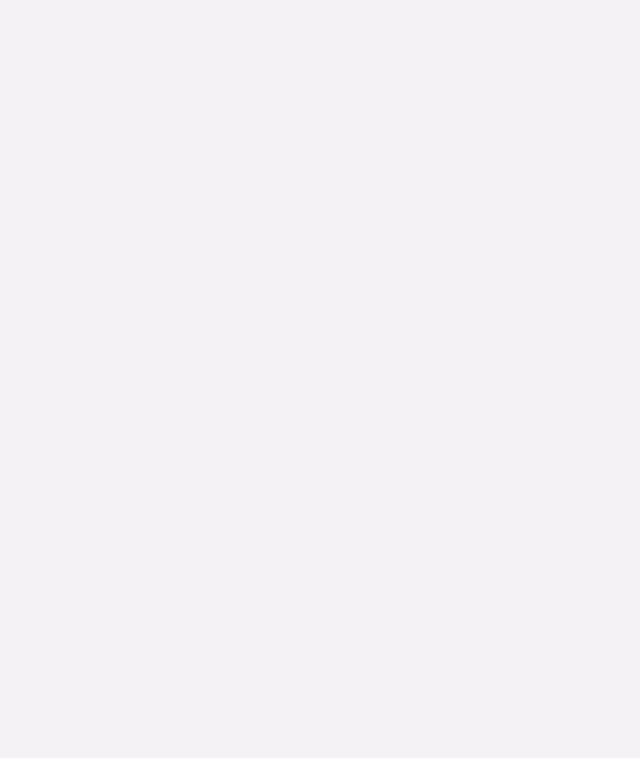
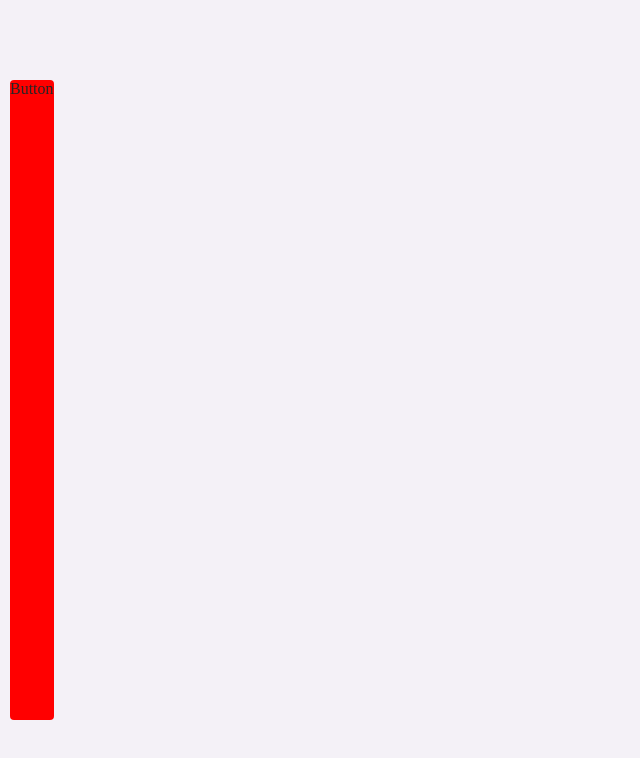
Before and after one commit to harlenalvarez/shigaraki-board, a React (Vite) app: page / in a window 1280 px wide. Shown: the top 758 px of the page, without its empty margins (0-640 px from the left). Built offline with nearby package versions, Linux system fonts and the light colour scheme.

Commit message:
feat: add side actions

```diff
--- /dev/null
+++ b/src/components/CanvasActions/CanvasActions.styled.tsx
@@ -0,0 +1,13 @@
+import { styled } from '@mui/material/styles';
+import MuiStack from '@mui/system/Stack';
+
+type StackProps = {
+  currentHeight: string
+}
+export const Stack = styled(MuiStack)<StackProps>`
+  position: absolute;
+  top: calc((100vh - ${props => props.currentHeight}) / 2);
+  left: 10px;
+  background-color: red;
+  border-radius: 4px;
+`
--- a/src/components/CanvasActions/CanvasActions.tsx
+++ b/src/components/CanvasActions/CanvasActions.tsx
@@ -1,13 +1,20 @@
 import Divider from '@mui/material/Divider';
-import Stack from '@mui/system/Stack';
-import { MainSection } from '../SectionsRender';
+import { useLayoutEffect, useRef, useState } from 'react';
+import { Stack } from './CanvasActions.styled';
 
-export const canvasActions = () => {
+export const CanvasActions = () => {
+  const stackRef = useRef<HTMLDivElement>(null);
+  const [currentHeight, setCurrentHeight] = useState('');
+
+  useLayoutEffect(() => {
+    if(!stackRef.current) return;
+    const { height } = stackRef.current.getBoundingClientRect();
+    setCurrentHeight(`${height}px`);
+  }, []);
+
   return (
-    <MainSection>
-      <Stack direction='column' divider={<Divider orientation="vertical" flexItem />}>
-        <div></div>
+      <Stack ref={stackRef} currentHeight={currentHeight} direction='column' divider={<Divider orientation="vertical" flexItem  />}>
+        <div style={{height: '80vh'}}>Button</div>
       </Stack>
-    </MainSection>
   );
 };
--- /dev/null
+++ b/src/components/Main.tsx
@@ -0,0 +1,9 @@
+import { CanvasActions } from "./CanvasActions"
+
+export const Main = () => {
+  return (
+    <>
+      <CanvasActions />
+    </>
+  );
+}
--- a/src/components/SectionsRender/MainSection.tsx
+++ b/src/components/SectionsRender/PopoverSection.tsx
@@ -1,8 +1,8 @@
 import React from 'react';
 import { createPortal } from 'react-dom';
 
-export const MainSection = (props: { children: React.ReactNode }) => {
-  const div = document.getElementById('main');
+export const PopoverSection = (props: { children: React.ReactNode }) => {
+  const div = document.getElementById('popover');
 
   return (
     <>
--- a/src/components/SectionsRender/index.ts
+++ b/src/components/SectionsRender/index.ts
@@ -1 +1 @@
-export * from './MainSection';
+export * from './PopoverSection';
--- a/src/components/container.module.css
+++ b/src/components/container.module.css
@@ -10,20 +10,12 @@
     color: var(--text-color);
     z-index: 1;
     position: absolute;
-    height: 100%;
-    width: 100%;
-    min-height: 100vh;
-    min-width: 100vh;
 }
 
 .popover {
     position: absolute;
     color: var(--text-color);
     z-index: 2;
-    height: 100%;
-    width: 100%;
-    min-height: 100vh;
-    min-width: 100vh;
 }
 
 .canvas {
--- a/src/components/container.tsx
+++ b/src/components/container.tsx
@@ -1,11 +1,12 @@
-import styles from './container.module.css';
+import styles from './Container.module.css';
+import { Main } from './Main';
 
 // container is composed of 3 sections, main action buttons, popover actions and canvas
 export const Container = () => {
   return (
     <>
       <section id='main' className={styles.main} tabIndex={1}>
-
+        <Main />
       </section>
       <section id='popover' className={styles.popover} tabIndex={1}>
 
--- a/src/components/index.ts
+++ b/src/components/index.ts
@@ -1,4 +1,4 @@
-export { Container } from './container';
+export { Container } from './Container';
 
 export * from './SectionsRender';
 export * from './CanvasActions';
```
